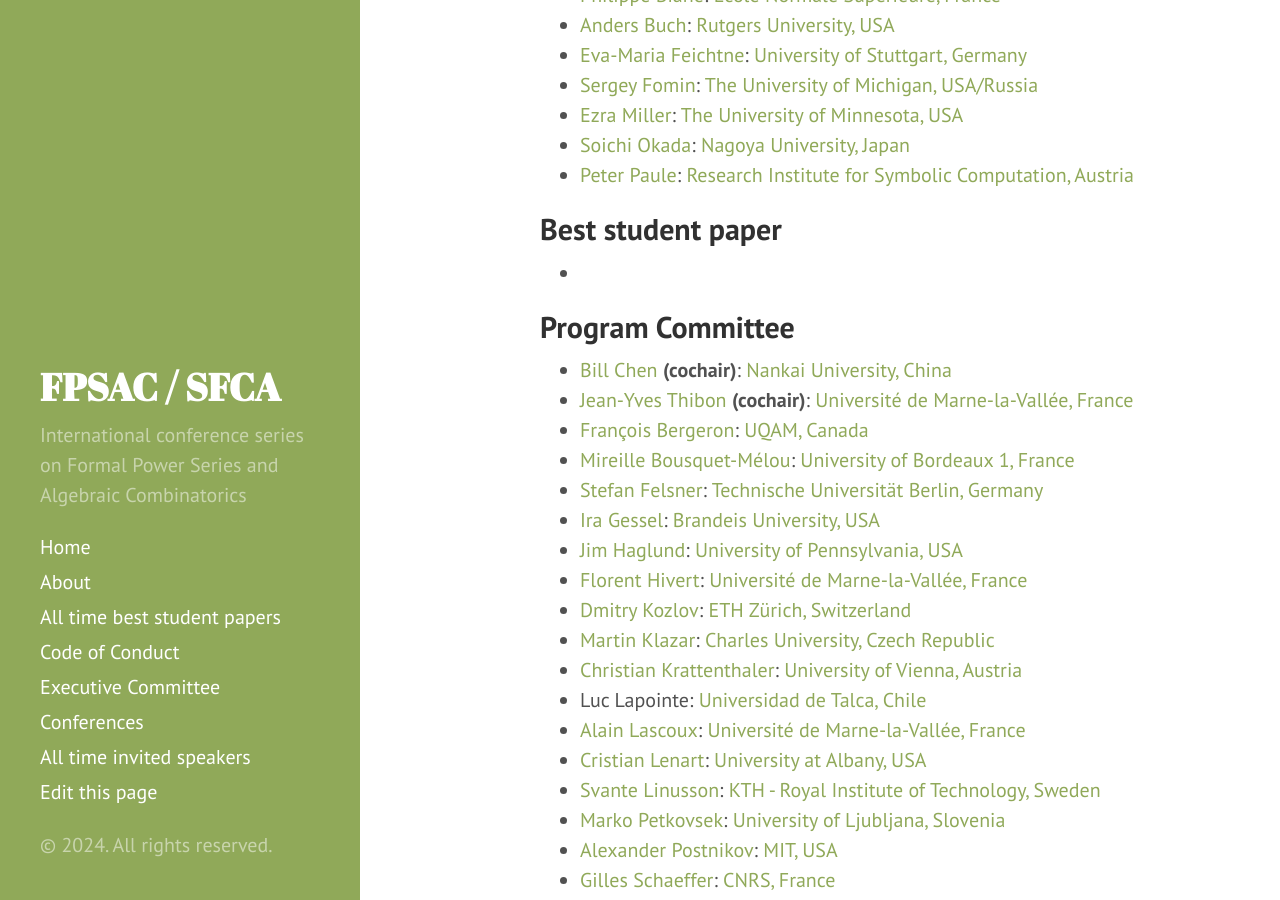
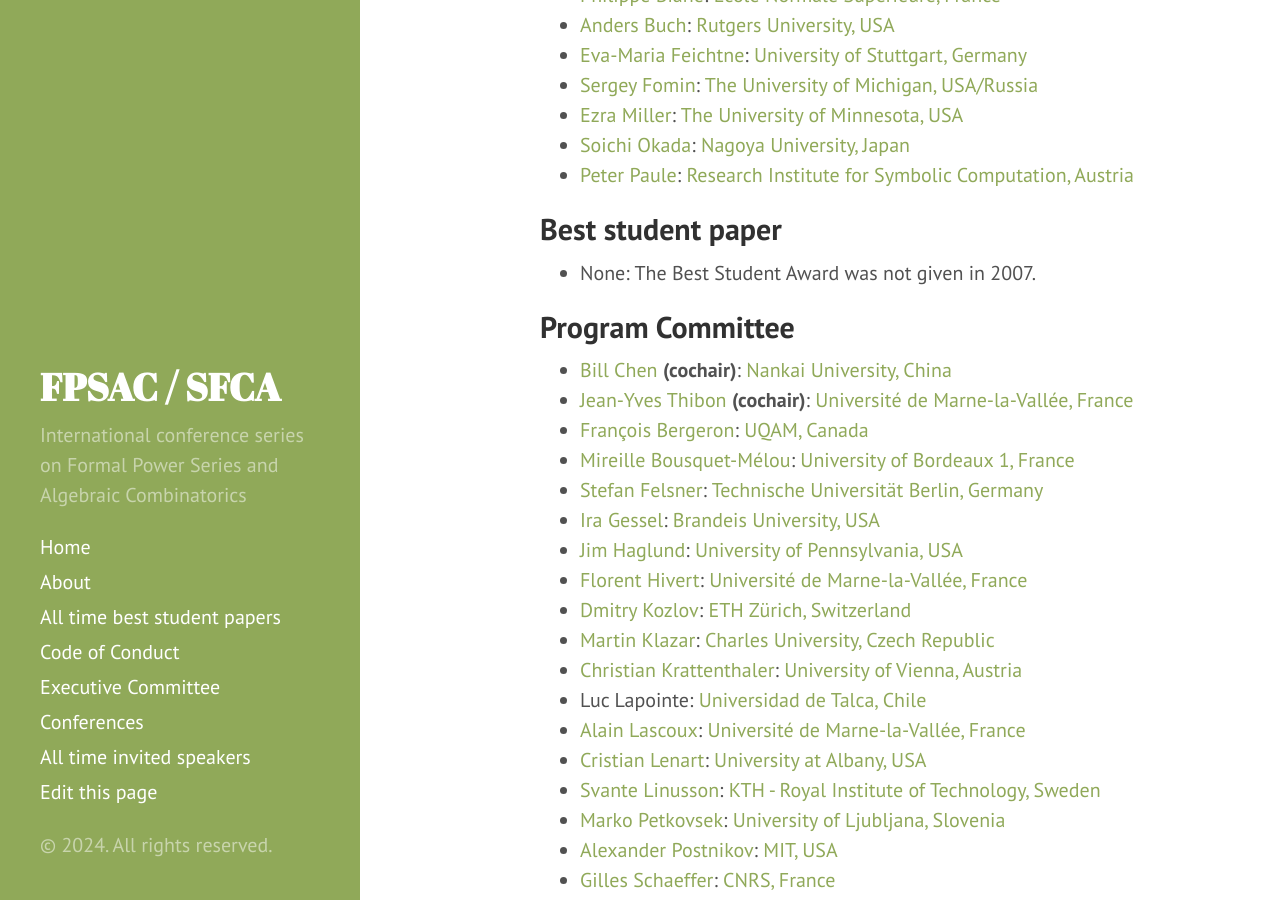
Before and after one commit to FPSAC/FPSAC.github.io, a Jekyll site: the page built from _confs/fpsac-2007.md, in a window 1280 px wide and 900 px high, scrolled down 817 px. Built offline with Jekyll 4.4.1, drawn with Linux system fonts in a browser that asks for light colours.

Commit message:
Fix format

```diff
--- a/_confs/fpsac-2007.md
+++ b/_confs/fpsac-2007.md
@@ -16,7 +16,8 @@
 local_site: https://fpsac-archive.github.io/FPSAC07/SITE07/index.html
 
 best_student_paper:
-- The Best Student Award was not given in 2007.
+- name: None
+  affiliation: The Best Student Award was not given in 2007.
 
 invited_speakers:
 - name: Bruce C. Berndt
```
